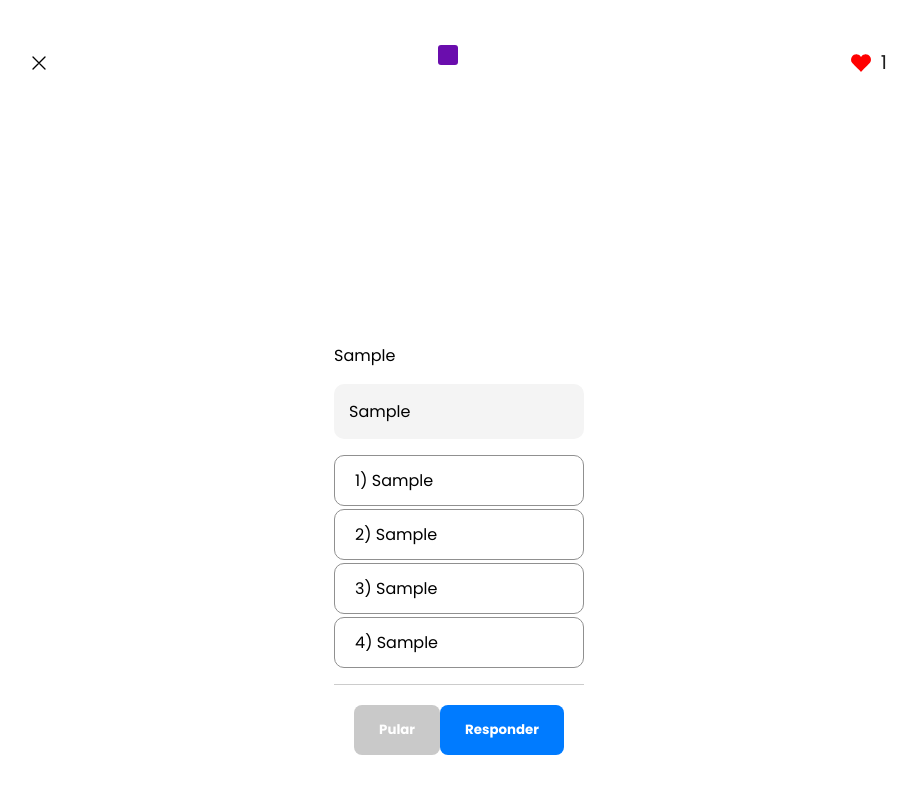
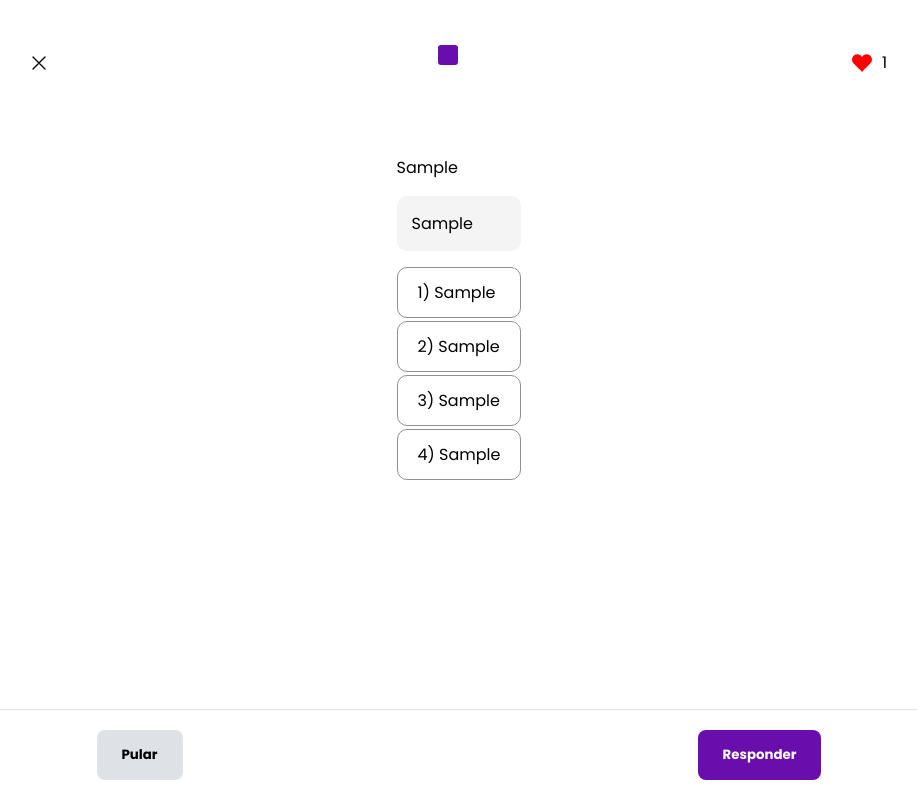
Before and after one commit to marcosantonioh/teste2, a Django app: page /exercicios/resolver/1/ in a window 1280 px wide. Shown: the whole page, without its empty margins (181-1098 px from the left). Run offline with Django 5.2, Linux system fonts and the light colour scheme; the first user in the database is signed in; tables that the repository leaves empty hold one stand-in row (Sample ...); some web fonts are replaced.

Commit message:
ajustes de layout na tela de distribuição de resolução de exercicio

```diff
--- a/apps/exercicios/templates/exercicios/resolver_exercicio.html
+++ b/apps/exercicios/templates/exercicios/resolver_exercicio.html
@@ -1,19 +1,33 @@
 {% load static %}
-<link rel="stylesheet" href="{% static 'style/partials/exercicios/submit.css' %}">
+<link
+  rel="stylesheet"
+  href="{% static 'style/partials/exercicios/resolver_exercicio.css' %}"
+/>
 
 {% block content %}
+
 <div class="container-exercicio">
+
+    <div class="bloco-progresso">
         {% include "progress.html" %}
+    </div>
 
     <form method="POST" class="form-exercicio">
         {% csrf_token %}
+        <div class="formulario">
             {% if exercicio.tipo == 'mcq' %}
                 <p>{{ exercicio.enunciado }}</p>
                 <pre>{{ exercicio.codigo }}</pre>
 
                 <div class="alternativas">
                 {% for numero, texto in alternativas %}
-                    <input type="radio" name="resposta" id="alt{{ numero }}" value="{{ numero }}" hidden>
+                    <input
+                        type="radio"
+                        name="resposta"
+                        id="alt{{ numero }}"
+                        value="{{ numero }}"
+                        hidden
+                    />
                     <label for="alt{{ numero }}" class="botao-alternativa">{{ numero }}) {{ texto }}</label>
                 {% endfor %}
                 </div>
--- a/static/style/botoes.css
+++ b/static/style/botoes.css
@@ -5,7 +5,7 @@
     width: 100%;
     padding: 20px;
     /* background-color: aqua; */
-    border-top: 1px solid #ccc;
+    border-top: 1px solid var(--border-color);
     display: flex;
     align-items: center;
     justify-content: space-around;
@@ -13,7 +13,7 @@
 
 .submit {
     padding: 15px 25px;
-    background-color: #007bff;
+    background-color: var(--primary-color);
     color: white;
     border: none;
     border-radius: 8px;
@@ -23,8 +23,8 @@
 
 .submit2{
     padding: 15px 25px;
-    background-color: #c9c9c9;
-    color: white;
+    background-color: var(--border-color);
+    color: black;
     border: none;
     border-radius: 8px;
     font-weight: bold;
--- a/static/style/global/global.css
+++ b/static/style/global/global.css
@@ -36,7 +36,6 @@
   margin: 0;
   font-family: "Poppins", sans-serif;
   box-sizing: border-box;
-  /* background-color: var(--white); */
 }
 
 body {
--- a/static/style/partials/exercicios/modulos.css
+++ b/static/style/partials/exercicios/modulos.css
@@ -97,7 +97,7 @@ body {
 }
 
 .progress-fill {
-  background-color: #4caf50;
+  background-color: var(--primary-color);
   height: 100%;
   border-radius: 4px 0 0 4px;
   position: relative;
@@ -111,7 +111,7 @@ body {
   width: 36px;
   height: 36px;
   background-color: white;
-  border: 2px solid #4caf50;
+  border: 2px solid var(--primary-color);
   border-radius: 50%;
   display: flex;
   align-items: center;
--- /dev/null
+++ b/static/style/partials/exercicios/resolver_exercicio.css
@@ -0,0 +1,173 @@
+@import "/static/style/global/global.css";
+
+.container-exercicio {
+  width: 100%;
+height: 100vh;
+  display: flex;
+  flex-direction: column;
+  align-items: center;
+/* justify-content: space-between; */
+}
+
+.bloco-progresso {
+  width: 100%;
+  margin: 0 auto;
+}
+
+.form-exercicio {
+  display: flex;
+  flex-direction: column;
+  justify-content: space-between;
+  width: 100%;
+  height: 100vh;
+  /* background-color: #3094ff; */
+  margin: 0 auto;
+  /* flex: 1;  */
+}
+
+.formulario {
+  display: flex;
+  max-width: 700px;
+  margin: 0 auto;
+  margin-top: 50px;
+  padding: 25px;
+  flex-direction: column;
+  gap: 1em;
+  /* max-width: 700px; */
+  /* background-color: aqua; */
+
+  h2,
+  h3 {
+    color: #333;
+    margin-bottom: 1em;
+  }
+
+  .enunciado {
+    font-size: 1em;
+    margin-bottom: 2em;
+  }
+
+  pre {
+    background: #f4f4f4;
+    padding: 15px;
+    border-radius: 10px;
+    overflow-x: auto;
+  }
+
+  label {
+    display: block;
+    /* margin-bottom: 10px; */
+    font-size: 1.5em;
+    cursor: pointer;
+  }
+
+  textarea {
+    width: 100%;
+    padding: 12px;
+    border-radius: 10px;
+    border: 1px solid #ccc;
+    resize: vertical;
+  }
+
+  .alternativas {
+    display: flex;
+    flex-direction: column;
+    gap: 3px;
+    /* margin-bottom: 5px; */
+  }
+
+  .botao-alternativa {
+    padding: 12px 20px;
+    background-color: #ffffff;
+    border: 1px solid #909090;
+    border-radius: 10px;
+    cursor: pointer;
+    font-size: 16px;
+    transition: 0.2s ease;
+    user-select: none;
+  }
+
+  .botao-alternativa:hover {
+    background-color: #eeeeee;
+  }
+
+  input[type="radio"]:checked + .botao-alternativa {
+    background-color: #d3f7ff;
+    color: rgb(1, 92, 189);
+    border-color: #3094ff;
+  }
+}
+
+
+
+.resultado {
+  width: 100%;
+  padding: 20px;
+  /* background-color: aqua; */
+  border-top: 1px solid var(--border-color);
+  display: flex;
+  align-items: center;
+  justify-content: space-around;
+}
+.resultado.correto {
+  background-color: var(--success); /* exemplo: verde claro */
+  color: var(--white); /* texto verde escuro, por exemplo */
+
+  p {
+    font-weight: 600;
+  }
+
+  .btn-continuar {
+    background-color: #3094ff;
+  }
+}
+.resultado.incorreto {
+  background-color: var(--red); /* exemplo: vermelho claro */
+  color: var(--white); /* texto vermelho escuro, por exemplo */
+}
+
+
+
+.modal {
+  position: fixed;
+  z-index: 99999;
+  left: 0;
+  top: 0;
+  width: 100%;
+  height: 100%;
+  overflow: auto;
+  background-color: rgba(0, 0, 0, 0.6);
+  display: flex;
+  justify-content: center; /* Centraliza horizontalmente */
+  align-items: center; /* Centraliza verticalmente */
+}
+
+.modal-conteudo {
+  background-color: #fff;
+  padding: 20px;
+  border-radius: 12px;
+  text-align: center;
+  max-width: 400px; /* Tamanho máximo do modal */
+  width: 100%; /* A largura vai ser 100% até o limite do max-width */
+  box-sizing: border-box; /* Garante que padding não afete a largura total */
+  max-height: 80%; /* Limita a altura máxima para que não ocupe toda a tela */
+  overflow-y: auto; /* Adiciona barra de rolagem caso o conteúdo ultrapasse o limite */
+  box-shadow: 0 5px 15px rgba(0, 0, 0, 0.3);
+}
+
+.fechar {
+  position: absolute;
+  top: 20px;
+  right: 30px;
+  font-size: 28px;
+  font-weight: bold;
+  color: #333;
+  cursor: pointer;
+}
+
+@media (max-width: 600px) {
+  .modal-conteudo {
+    width: 90%; /* Modal ocupa 90% da largura em telas menores */
+    max-width: 300px; /* Reduz o tamanho máximo do modal para telas pequenas */
+  }
+}
--- a/static/style/partials/exercicios/submit.css
+++ /dev/null
@@ -1,174 +0,0 @@
-@import"/static/style/global/global.css";
-
-.container-exercicio {
-    /* background-color: #155724; */
-    width: 100%;
-    height: 100vh;
-    display: flex;
-    flex-direction: column;
-    align-items: center;
-    justify-content: space-between;
-}
-
-.form-exercicio{
-    display: flex;
-    flex-direction: column;
-    gap: 1em;
-    width: auto;
-    /* max-width: 700px; */
-    height: auto;
-    padding: 25px;
-    /* background-color: #e27777; */
-}
-
-h2, h3 {
-    color: #333;
-    margin-bottom: 1em;
-}
-
-.enunciado {
-    font-size: 1em;
-    margin-bottom: 2em;
-}
-
-pre {
-    background: #f4f4f4;
-    padding: 15px;
-    border-radius: 10px;
-    overflow-x: auto;
-}
-
-/*
-form {
-    margin-top: 20px;
-} */
-
-label {
-    display: block;
-    /* margin-bottom: 10px; */
-    font-size: 1.5em;
-    cursor: pointer;
-}
-
-
-textarea {
-    width: 100%;
-    padding: 12px;
-    border-radius: 10px;
-    border: 1px solid #ccc;
-    resize: vertical;
-}
-
-
-
-.message, .resultado {
-    margin-top: 20px;
-    padding: 15px;
-    border-radius: 10px;
-    font-size: 16px;
-}
-
-.green {
-    background-color: #d4edda;
-    color: #155724;
-}
-
-.red {
-    background-color: #f8d7da;
-    color: #721c24;
-}
-
-.back-link {
-    display: inline-block;
-    margin-top: 20px;
-    text-decoration: none;
-    color: #555;
-    font-weight: bold;
-}
-
-.back-link:hover {
-    color: #000;
-}
-
-
-
-
-
-
-
-.alternativas {
-    display: flex;
-    flex-direction: column;
-    gap: 3px;
-    /* margin-bottom: 5px; */
-}
-
-.botao-alternativa {
-    padding: 12px 20px;
-    background-color: #ffffff;
-    border: 1px solid #909090;
-    border-radius: 10px;
-    cursor: pointer;
-    font-size: 16px;
-    transition: 0.2s ease;
-    user-select: none;
-}
-
-.botao-alternativa:hover {
-    background-color: #eeeeee;
-}
-
-input[type="radio"]:checked + .botao-alternativa {
-    background-color: #d3f7ff;
-    color: rgb(1, 92, 189);
-    border-color: #3094ff;
-}
-
-
-
-
-
-
-.modal {
-    position: fixed;
-    z-index: 99999;
-    left: 0;
-    top: 0;
-    width: 100%;
-    height: 100%;
-    overflow: auto;
-    background-color: rgba(0, 0, 0, 0.6);
-    display: flex;
-    justify-content: center; /* Centraliza horizontalmente */
-    align-items: center; /* Centraliza verticalmente */
-}
-
-.modal-conteudo {
-    background-color: #fff;
-    padding: 20px;
-    border-radius: 12px;
-    text-align: center;
-    max-width: 400px; /* Tamanho máximo do modal */
-    width: 100%; /* A largura vai ser 100% até o limite do max-width */
-    box-sizing: border-box; /* Garante que padding não afete a largura total */
-    max-height: 80%; /* Limita a altura máxima para que não ocupe toda a tela */
-    overflow-y: auto; /* Adiciona barra de rolagem caso o conteúdo ultrapasse o limite */
-    box-shadow: 0 5px 15px rgba(0, 0, 0, 0.3);
-}
-
-.fechar {
-    position: absolute;
-    top: 20px;
-    right: 30px;
-    font-size: 28px;
-    font-weight: bold;
-    color: #333;
-    cursor: pointer;
-}
-
-@media (max-width: 600px) {
-    .modal-conteudo {
-        width: 90%; /* Modal ocupa 90% da largura em telas menores */
-        max-width: 300px; /* Reduz o tamanho máximo do modal para telas pequenas */
-    }
-}
--- a/static/style/progress.css
+++ b/static/style/progress.css
@@ -6,12 +6,12 @@
   display: flex;
   justify-content: space-between;
   align-items: center;
-  /* background-color: #b8cde2; */
+  /* background-color: #78d49f; */
   padding: 45px 20px 0px 20px;
   /* border-bottom: 2px solid #e0e0e0; */
   top: 0;
   z-index: 1000;
-}
+  margin: 0 auto;
 
   /* Botão de sair (X) */
   .exit-button {
@@ -58,8 +58,9 @@
 
   .contador-vida {
     font-weight: 400;
-  font-size: 1.2em;
-  color: #1e1e1e;
+    color: var(--black);
+    font-size: 1rem;
+  }
 }
 
 .modal-overlay {
--- a/templates/navbar.html
+++ b/templates/navbar.html
@@ -14,8 +14,8 @@
   </head>
   <body>
     <nav class="navbar">
-      <div class="logo">
-        <a href="{% url 'exercicios:modulos' %}"><h1>Repeat</h1></a>
+      <div class="logo-container">
+        <a href="{% url 'exercicios:modulos' %}"><h1 class="logo">Repeat</h1></a>
       </div>
 
       <div class="menu-toggle" onclick="toggleMenu()">
--- a/templates/progress.html
+++ b/templates/progress.html
@@ -7,8 +7,6 @@
     <a href="" class="exit-button" id="abrirModal">
         <img src="/static/img/close-2.svg" class="exit-icon">
     </a>
-
-    </button>
 
     <div class="barra-progresso">
         {% for ex in exercicios_modulo %}
```
Also changed, not shown: other parts of apps/exercicios/templates/exercicios/resolver_exercicio.html (+32 -15 lines), other parts of static/style/botoes.css (+1 -18 lines), static/style/navbar.css (+3 -4 lines). Lines whose indentation alone changed are shown as unchanged.
